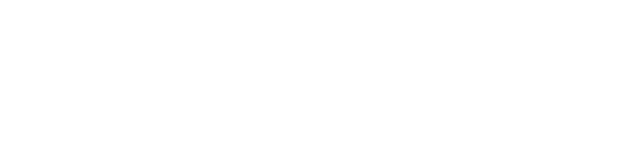
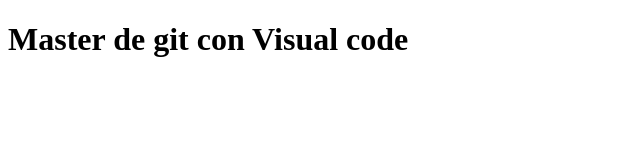
Before and after one commit to DannyGuevara1/Tets-repositorio, a plain HTML site: page index.html in a window 1280 px wide. Shown: the whole page, without its empty margins (0-640 px from the left). Drawn offline with Linux system fonts and the light colour scheme.

Commit message:
Cambio de encabezado y titulo

```diff
--- a/index.html
+++ b/index.html
@@ -8,12 +8,13 @@
   <head>
     <meta charset="utf-8" />
     <meta http-equiv="X-UA-Compatible" content="IE=edge" />
-    <title></title>
+    <title>Git Master</title>
     <meta name="description" content="" />
     <meta name="viewport" content="width=device-width, initial-scale=1" />
     <link rel="stylesheet" href="" />
   </head>
   <body>
+    <h1>Master de git con Visual code</h1>
     <!--[if lt IE 7]>
       <p class="browsehappy">
         You are using an <strong>outdated</strong> browser. Please
```
